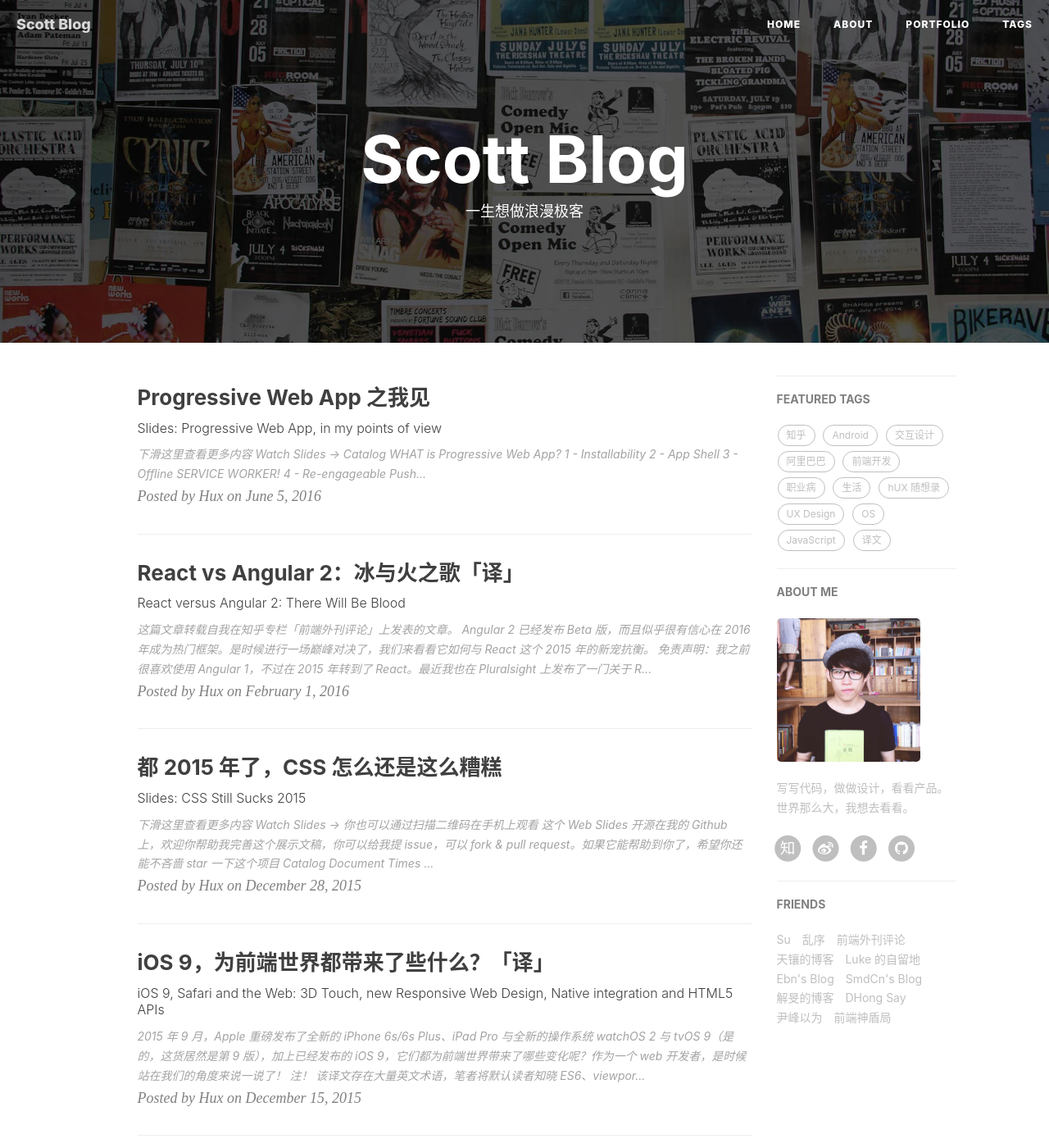
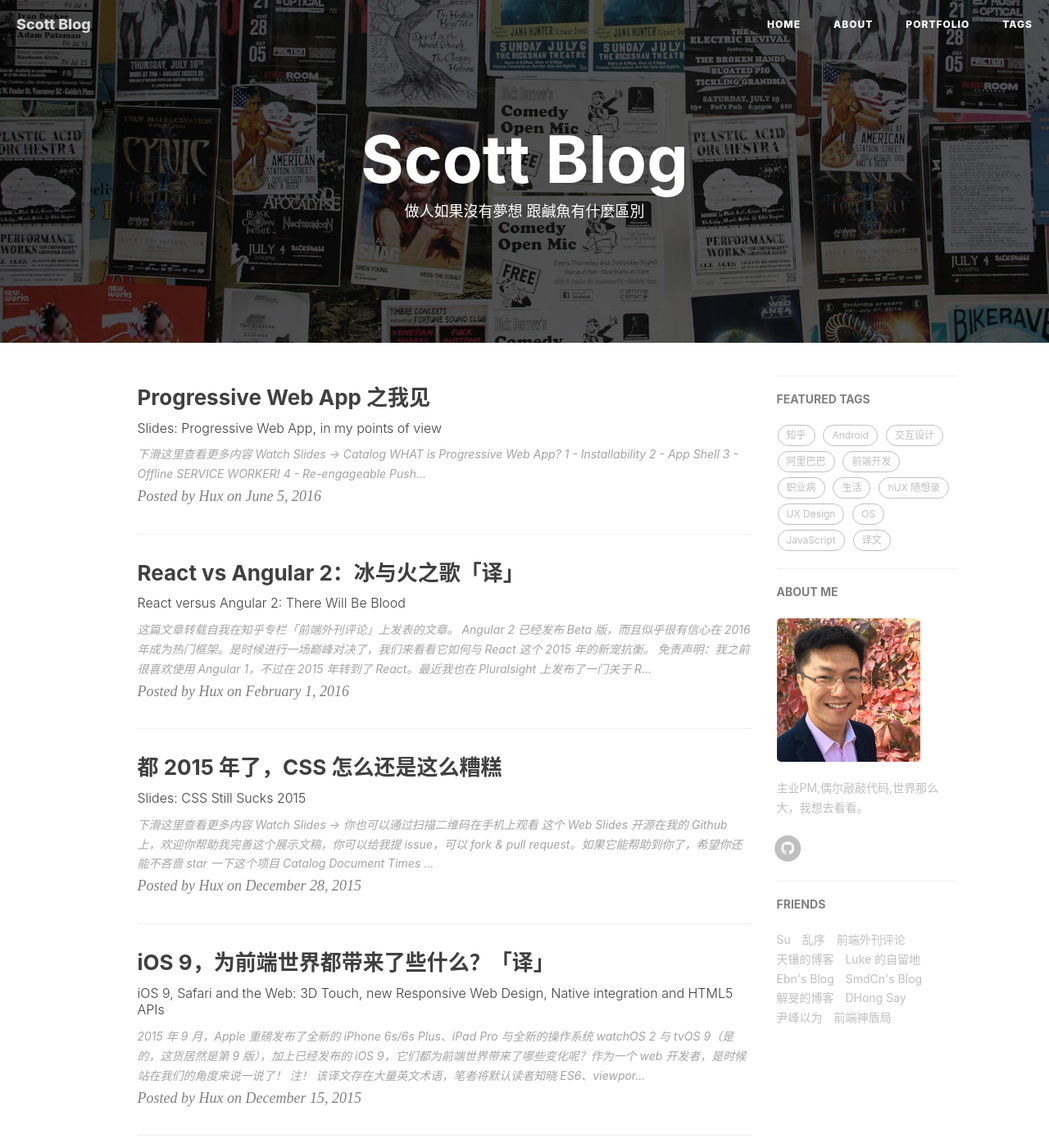
Before and after one commit to shuaica/mine.github.io, a Jekyll site: the page built from index.html, in a window 1280 px wide and 1400 px high. Shown: the whole window at 82% size. Built offline with Jekyll 4.4.1, drawn with Linux system fonts in a browser that asks for light colours; nearby versions of some CDN libraries; the list of posts is cut into pages by our own code; comment, search, counter and statistics services are not loaded.

Commit message:
modified:   README.md 	modified:   _config.yml 	modified:   _includes/footer.html 	new file:   img/avatar-scott.jpg 	modified:   index.html 	modified:   pwa/manifest.json

```diff
--- a/_config.yml
+++ b/_config.yml
@@ -12,11 +12,11 @@ baseurl: ""                             # for example, '/blog' if your blog host
 
 # SNS settings
 RSS: false
-weibo_username:     scott
-zhihu_username:     scott
-github_username:    scott
+#weibo_username:     scott
+#zhihu_username:     scott
+github_username:    shuaica
 #twitter_username:  scott
-facebook_username:  scott
+#facebook_username:  scott
 # linkedin_username:  firstname-lastname-idxxxx
 
 
@@ -63,15 +63,15 @@ duoshuo_share: true                     # set to false if you want to use Commen
 # ba_track_id: [your track id]
 
 # Google Analytics
-ga_track_id: 'UA-49627206-1'            # Format: UA-xxxxxx-xx
-ga_domain: huangxuan.me
+#ga_track_id: 'UA-49627206-1'            # Format: UA-xxxxxx-xx
+#ga_domain: huangxuan.me
 
 
 
 # Sidebar settings
 sidebar: true                           # whether or not using Sidebar.
-sidebar-about-description: "写写代码，做做设计，看看产品。世界那么大，我想去看看。"
-sidebar-avatar: /img/avatar-hux.jpg      # use absolute URL, seeing it's used in both `/` and `/about/`
+sidebar-about-description: "主业PM,偶尔敲敲代码,世界那么大，我想去看看。"
+sidebar-avatar: /img/avatar-scott.jpg      # use absolute URL, seeing it's used in both `/` and `/about/`
 
 
 
--- a/_includes/footer.html
+++ b/_includes/footer.html
@@ -82,12 +82,8 @@
                 <p class="copyright text-muted">
                     Copyright &copy; {{ site.title }} {{ site.time | date: '%Y' }}
                     <br>
-                    Theme by <a href="http://huangxuan.me">Hux</a> |
-                    <iframe
-                        style="margin-left: 2px; margin-bottom:-5px;"
-                        frameborder="0" scrolling="0" width="91px" height="20px"
-                        src="https://ghbtns.com/github-btn.html?user=huxpro&repo=huxpro.github.io&type=star&count=true" >
-                    </iframe>
+                    Theme by <a href="http://nicexj.com">scott</a>
+
                 </p>
             </div>
         </div>
--- a/index.html
+++ b/index.html
@@ -1,6 +1,6 @@
 ---
 layout: page
-description: "一生想做浪漫极客"
+description: "做人如果沒有夢想 跟鹹魚有什麼區別"
 ---
 
 {% for post in paginator.posts %}
```
Also changed, not shown: README.md, img/avatar-scott.jpg (added), pwa/manifest.json.
